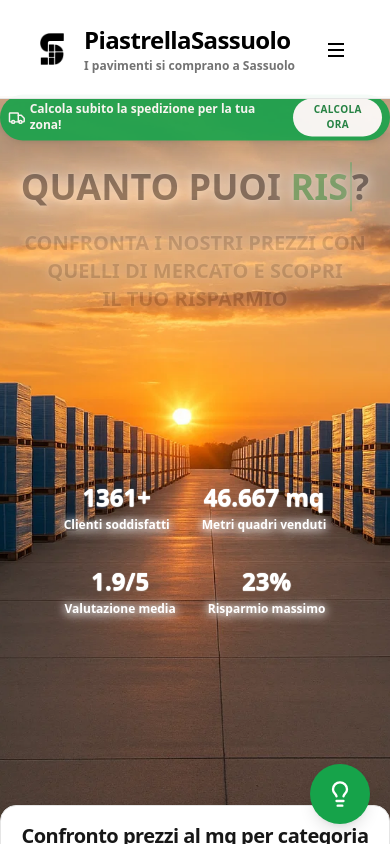
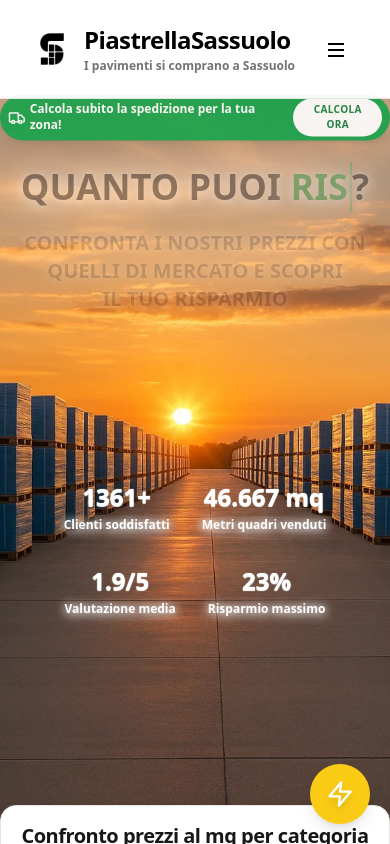
Before and after one commit to bitgadget/PiastrellaSassuolo, a React (Vite) app: page / in a window 390 px wide. Shown: the top 844 px of the page. Built offline with nearby package versions, Linux system fonts and the light colour scheme.

Commit message:
Ottimizzazione footer mobile e aggiornamento link

```diff
--- a/src/SinceraStudioLanding.jsx
+++ b/src/SinceraStudioLanding.jsx
@@ -15,6 +15,7 @@ import {
   Mail,
   Lightbulb,
   PackageSearch,
+  Zap
 } from "lucide-react";
 import ProductSlider from "./components/ProductSlider";
 import StockChart from "./components/StockChart";
@@ -664,12 +665,12 @@ export default function LastraCeramicaLanding() {
         <>
           {/* Bottone visibile solo su mobile */}
           <button
-            className="fixed bottom-5 right-5 z-50 bg-green-600 text-white rounded-full shadow-lg p-4 flex items-center justify-center md:hidden hover:bg-green-700 transition"
+            className="fixed bottom-5 right-5 z-50 bg-yellow-400 text-white rounded-full shadow-lg p-4 flex items-center justify-center md:hidden hover:bg-yellow-500 transition hover:scale-110 focus:scale-110"
             onClick={() => setShowQuickMenu(true)}
-            aria-label="Vai agli effetti"
+            aria-label="Menu rapido"
             type="button"
           >
-            <Lightbulb size={28} className="text-white" />
+            <Zap size={28} className="text-white drop-shadow-lg" />
           </button>
           <QuickMenuMobile
             show={showQuickMenu}
--- a/src/admin/InventoryAdmin.jsx
+++ b/src/admin/InventoryAdmin.jsx
@@ -191,11 +191,11 @@ export default function InventoryAdmin() {
                       {/* Nome prodotto */}
                       <td className="px-2 py-2 sm:px-6 sm:py-3 border-b border-neutral-100 font-semibold text-black text-sm sm:text-base break-words">
                         <a
-                          href={`https://www.google.com/search?q=${encodeURIComponent(r.nome)}`}
+                          href={`https://www.google.com/search?tbm=isch&q=${encodeURIComponent(r.nome)}`}
                           target="_blank"
                           rel="noopener noreferrer"
                           className="underline text-green-700 hover:text-green-900 transition-colors"
-                          title={`Cerca "${r.nome}" su Google`}
+                          title={`Cerca immagini di "${r.nome}" su Google`}
                         >
                           {r.nome}
                         </a>
--- a/src/index.css
+++ b/src/index.css
@@ -116,3 +116,12 @@
 .animate-slide-up {
   animation: slide-up 0.35s cubic-bezier(.4,0,.2,1);
 }
+
+/* Bounce lenta */
+@keyframes bounce-slow {
+  0%, 100% { transform: translateY(0);}
+  50% { transform: translateY(-8px);}
+}
+.animate-bounce-slow {
+  animation: bounce-slow 1.4s infinite;
+}
```
